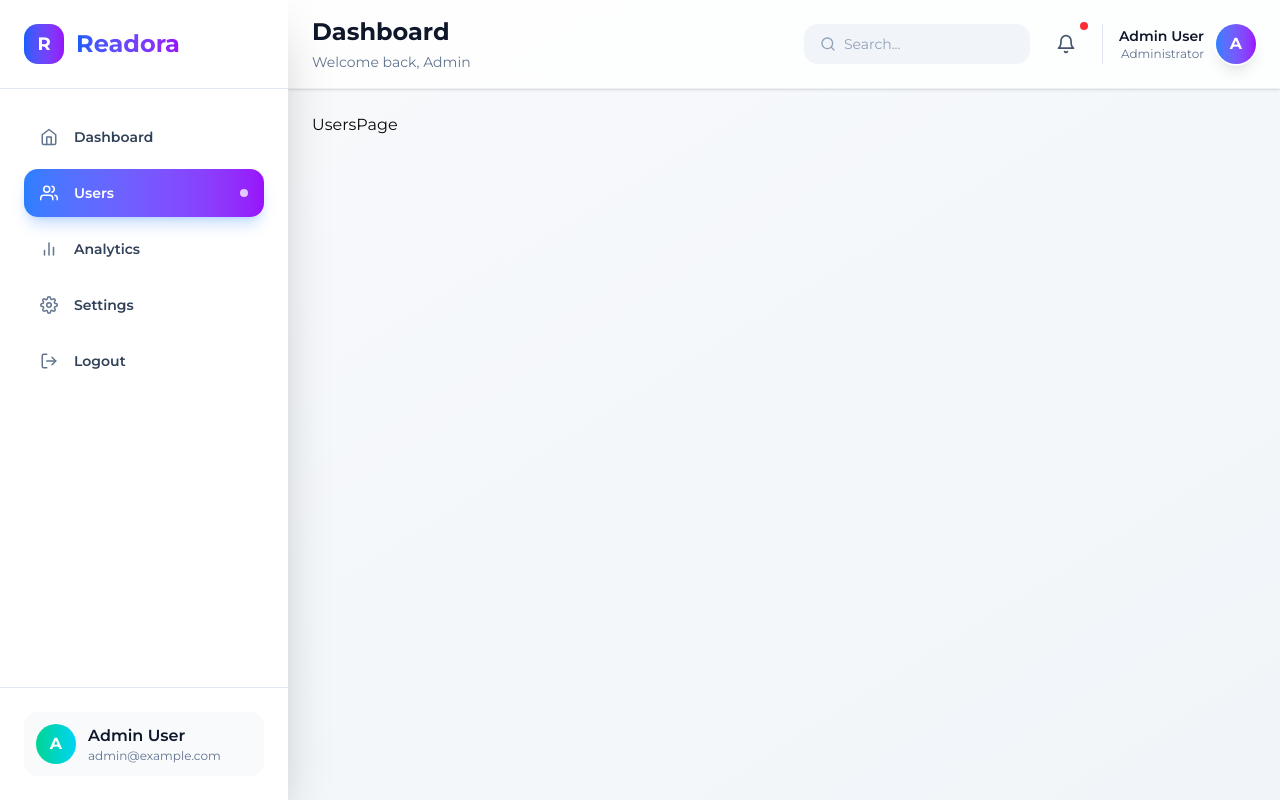
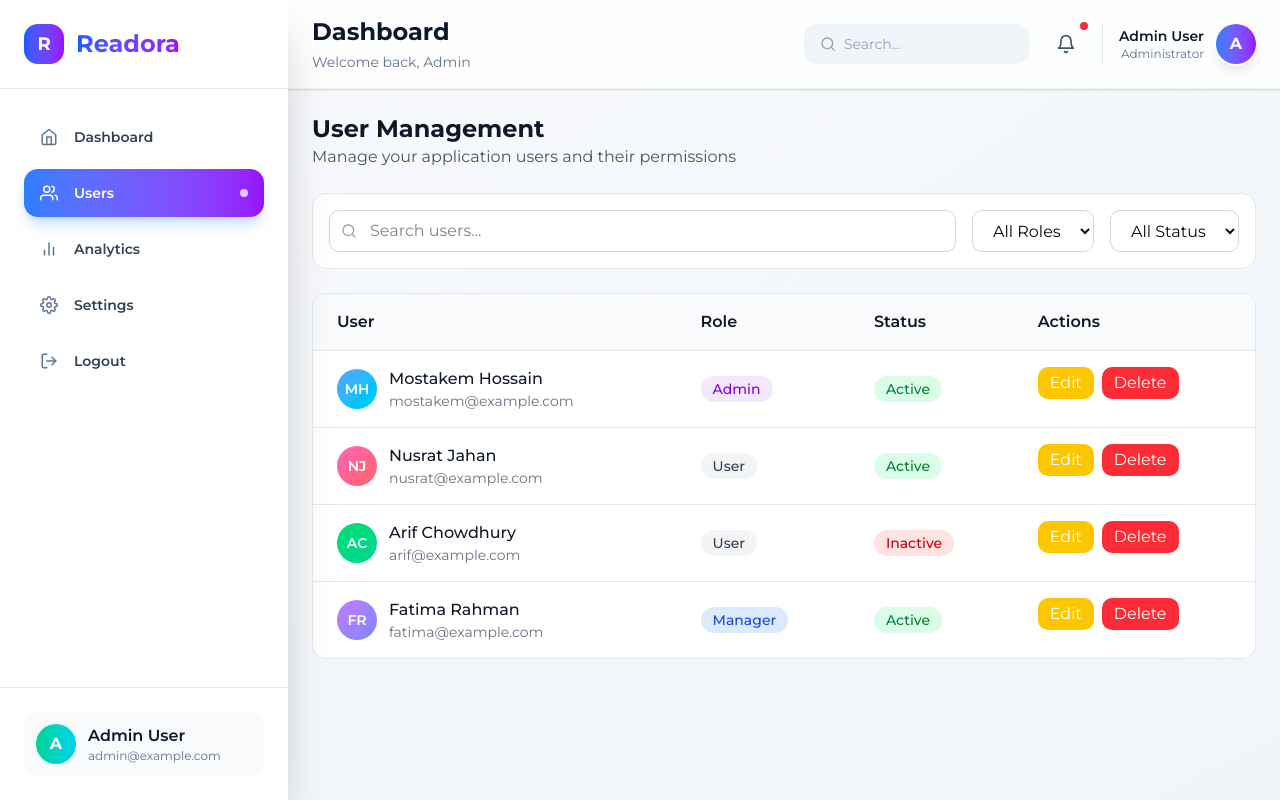
Before and after one commit to MostakemHossain/Redora-A-Magical-Book-Web-App, a React (Vite) app in the folder frontend/: page /admin/users in a window 1280 px wide. Built offline with nearby package versions, Linux system fonts and the light colour scheme.

Commit message:
admin user list created

```diff
--- a/frontend/src/pages/dashboard/admin-dashboard/components/UsersPage.jsx
+++ b/frontend/src/pages/dashboard/admin-dashboard/components/UsersPage.jsx
@@ -1,9 +1,276 @@
-import React from 'react'
+import React, { useState } from "react";
+import { MoreHorizontal, Search } from "lucide-react";
 
-const UsersPage = () => {
+const initialUsers = [
+  {
+    id: 1,
+    name: "Mostakem Hossain",
+    email: "mostakem@example.com",
+    role: "Admin",
+    status: "Active",
+    initials: "MH",
+    color: "from-blue-400 to-cyan-400",
+  },
+  {
+    id: 2,
+    name: "Nusrat Jahan",
+    email: "nusrat@example.com",
+    role: "User",
+    status: "Active",
+    initials: "NJ",
+    color: "from-pink-400 to-red-400",
+  },
+  {
+    id: 3,
+    name: "Arif Chowdhury",
+    email: "arif@example.com",
+    role: "User",
+    status: "Inactive",
+    initials: "AC",
+    color: "from-green-400 to-emerald-400",
+  },
+  {
+    id: 4,
+    name: "Fatima Rahman",
+    email: "fatima@example.com",
+    role: "Manager",
+    status: "Active",
+    initials: "FR",
+    color: "from-purple-400 to-indigo-400",
+  },
+];
+
+export default function UsersPage() {
+  const [users, setUsers] = useState(initialUsers);
+  const [editUserId, setEditUserId] = useState(null);
+  const [editRole, setEditRole] = useState("");
+  const [editStatus, setEditStatus] = useState("");
+  const [deleteUserId, setDeleteUserId] = useState(null);
+
+  const startEdit = (user) => {
+    setEditUserId(user.id);
+    setEditRole(user.role);
+    setEditStatus(user.status);
+  };
+
+  const cancelEdit = () => {
+    setEditUserId(null);
+  };
+
+  const saveEdit = (id) => {
+    setUsers((prev) =>
+      prev.map((user) =>
+        user.id === id ? { ...user, role: editRole, status: editStatus } : user
+      )
+    );
+    setEditUserId(null);
+  };
+
+  const openDeleteModal = (id) => {
+    setDeleteUserId(id);
+  };
+
+  const closeDeleteModal = () => {
+    setDeleteUserId(null);
+  };
+
+  const confirmDelete = () => {
+    setUsers((prev) => prev.filter((user) => user.id !== deleteUserId));
+    setDeleteUserId(null);
+  };
+
   return (
-<div>UsersPage</div>
-  )
+    <>
+      <div className="space-y-6">
+        {/* Header */}
+        <div className="flex flex-col sm:flex-row sm:items-center sm:justify-between gap-4">
+          <div>
+            <h2 className="text-2xl font-bold text-gray-900">User Management</h2>
+            <p className="text-gray-600">
+              Manage your application users and their permissions
+            </p>
+          </div>
+          {/* Removed Add User button */}
+        </div>
+
+        {/* Search and Filters */}
+        <div className="bg-white rounded-xl border border-gray-200 p-4">
+          <div className="flex flex-col sm:flex-row gap-4">
+            <div className="relative flex-1">
+              <Search className="absolute left-3 top-1/2 transform -translate-y-1/2 text-gray-400 w-4 h-4" />
+              <input
+                type="text"
+                placeholder="Search users..."
+                className="pl-10 pr-4 py-2 w-full border border-gray-300 rounded-lg focus:ring-2 focus:ring-blue-500 focus:border-transparent outline-none"
+              />
+            </div>
+            <select className="px-4 py-2 border border-gray-300 rounded-lg focus:ring-2 focus:ring-blue-500 focus:border-transparent outline-none">
+              <option>All Roles</option>
+              <option>Admin</option>
+
+              <option>User</option>
+            </select>
+            <select className="px-4 py-2 border border-gray-300 rounded-lg focus:ring-2 focus:ring-blue-500 focus:border-transparent outline-none">
+              <option>All Status</option>
+              <option>Active</option>
+              <option>Inactive</option>
+            </select>
+          </div>
+        </div>
+
+
+        <div className="bg-white rounded-xl border border-gray-200 overflow-hidden">
+          <div className="overflow-x-auto">
+            <table className="w-full">
+              <thead className="bg-gray-50 border-b border-gray-200">
+                <tr>
+                  <th className="text-left py-4 px-6 font-semibold text-gray-900">
+                    User
+                  </th>
+                  <th className="text-left py-4 px-6 font-semibold text-gray-900">
+                    Role
+                  </th>
+                  <th className="text-left py-4 px-6 font-semibold text-gray-900">
+                    Status
+                  </th>
+                  <th className="text-left py-4 px-6 font-semibold text-gray-900">
+                    Actions
+                  </th>
+                </tr>
+              </thead>
+              <tbody className="divide-y divide-gray-200">
+                {users.map((user) => (
+                  <tr
+                    key={user.id}
+                    className="hover:bg-gray-50 transition-colors"
+                  >
+                    <td className="py-4 px-6">
+                      <div className="flex items-center gap-3">
+                        <div
+                          className={`w-10 h-10 bg-gradient-to-br ${user.color} rounded-full flex items-center justify-center`}
+                        >
+                          <span className="text-sm font-semibold text-white">
+                            {user.initials}
+                          </span>
+                        </div>
+                        <div>
+                          <p className="font-medium text-gray-900">{user.name}</p>
+                          <p className="text-sm text-gray-500">{user.email}</p>
+                        </div>
+                      </div>
+                    </td>
+                    <td className="py-4 px-6">
+                      {editUserId === user.id ? (
+                        <select
+                          value={editRole}
+                          onChange={(e) => setEditRole(e.target.value)}
+                          className="px-3 py-1 rounded-lg border border-gray-300 focus:ring-2 focus:ring-blue-500 outline-none"
+                        >
+                          <option>Admin</option>
+
+                          <option>User</option>
+                        </select>
+                      ) : (
+                        <span
+                          className={`px-3 py-1 rounded-full text-sm font-medium ${
+                            user.role === "Admin"
+                              ? "bg-purple-100 text-purple-700"
+                              : user.role === "Manager"
+                              ? "bg-blue-100 text-blue-700"
+                              : "bg-gray-100 text-gray-700"
+                          }`}
+                        >
+                          {user.role}
+                        </span>
+                      )}
+                    </td>
+                    <td className="py-4 px-6">
+                      {editUserId === user.id ? (
+                        <select
+                          value={editStatus}
+                          onChange={(e) => setEditStatus(e.target.value)}
+                          className="px-3 py-1 rounded-lg border border-gray-300 focus:ring-2 focus:ring-blue-500 outline-none"
+                        >
+                          <option>Active</option>
+                          <option>Inactive</option>
+                        </select>
+                      ) : (
+                        <span
+                          className={`px-3 py-1 rounded-full text-sm font-medium ${
+                            user.status === "Active"
+                              ? "bg-green-100 text-green-700"
+                              : "bg-red-100 text-red-700"
+                          }`}
+                        >
+                          {user.status}
+                        </span>
+                      )}
+                    </td>
+                    <td className="py-4 px-6 flex gap-2">
+                      {editUserId === user.id ? (
+                        <>
+                          <button
+                            onClick={() => saveEdit(user.id)}
+                            className="bg-blue-600 text-white px-3 py-1 rounded-lg hover:bg-blue-700 transition"
+                          >
+                            Save
+                          </button>
+                          <button
+                            onClick={cancelEdit}
+                            className="bg-gray-300 text-gray-700 px-3 py-1 rounded-lg hover:bg-gray-400 transition"
+                          >
+                            Cancel
+                          </button>
+                        </>
+                      ) : (
+                        <>
+                          <button
+                            onClick={() => startEdit(user)}
+                            className="bg-yellow-400 text-white px-3 py-1 rounded-lg hover:bg-yellow-500 transition"
+                          >
+                            Edit
+                          </button>
+                          <button
+                            onClick={() => openDeleteModal(user.id)}
+                            className="bg-red-500 text-white px-3 py-1 rounded-lg hover:bg-red-600 transition"
+                          >
+                            Delete
+                          </button>
+                        </>
+                      )}
+                    </td>
+                  </tr>
+                ))}
+              </tbody>
+            </table>
+          </div>
+        </div>
+      </div>
+
+      {deleteUserId !== null && (
+  <div className="fixed inset-0 flex items-center justify-center z-50 backdrop-blur-sm">
+    <div className="bg-white rounded-lg shadow-lg max-w-sm w-full p-6">
+      <h3 className="text-lg font-semibold mb-4">Confirm Delete</h3>
+      <p className="mb-6">
+        Are you sure you want to delete this user? This action cannot be undone.
+      </p>
+      <div className="flex justify-end gap-4">
+        <button
+          onClick={closeDeleteModal}
+          className="px-4 py-2 rounded-lg border border-gray-300 hover:bg-gray-100 transition"
+        >
+          Cancel
+        </button>
+        <button
+          onClick={confirmDelete}
+          className="px-4 py-2 rounded-lg bg-red-600 text-white hover:bg-red-700 transition"
+        >
+          Delete
+        </button>
+      </div>
+    </div>
+  </div>
+)}
+    </>
+  );
 }
-
-export default UsersPage
```
